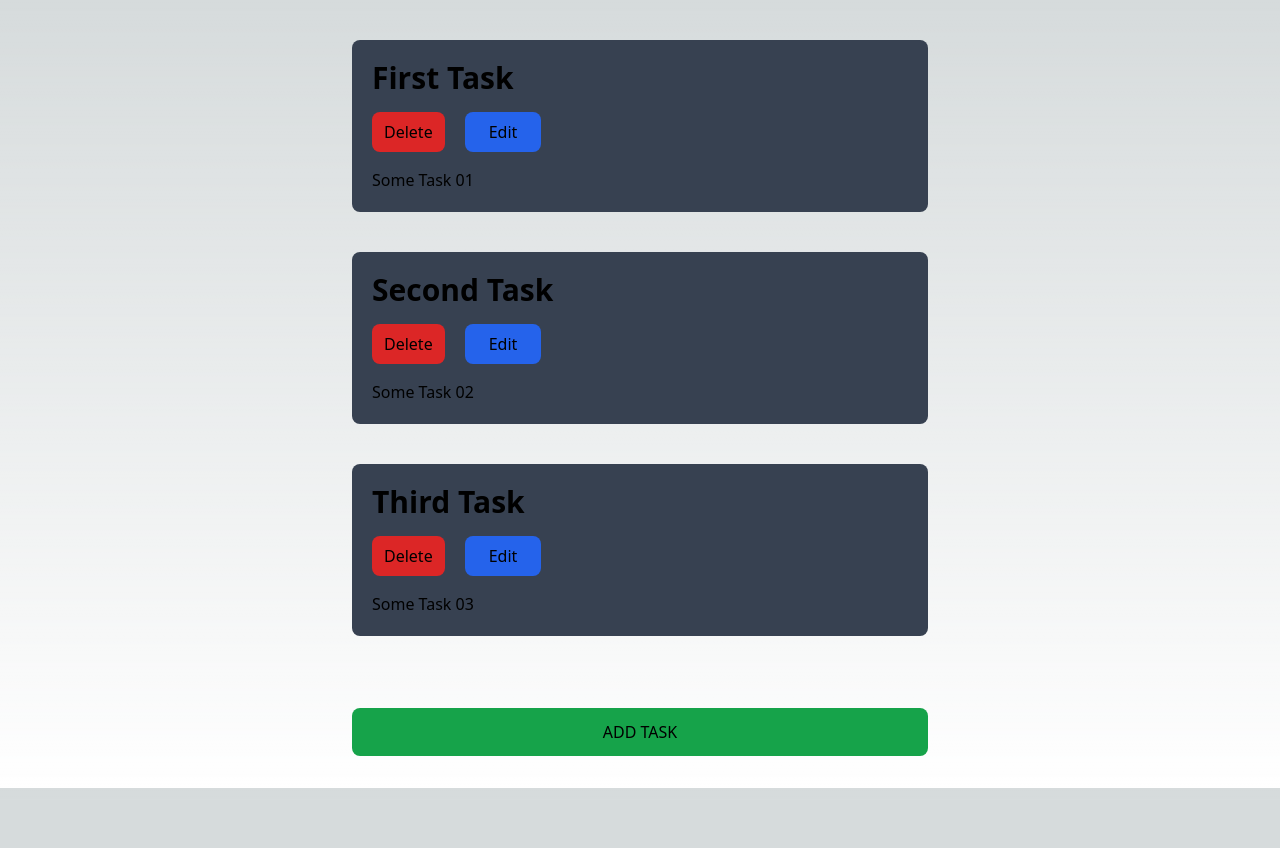
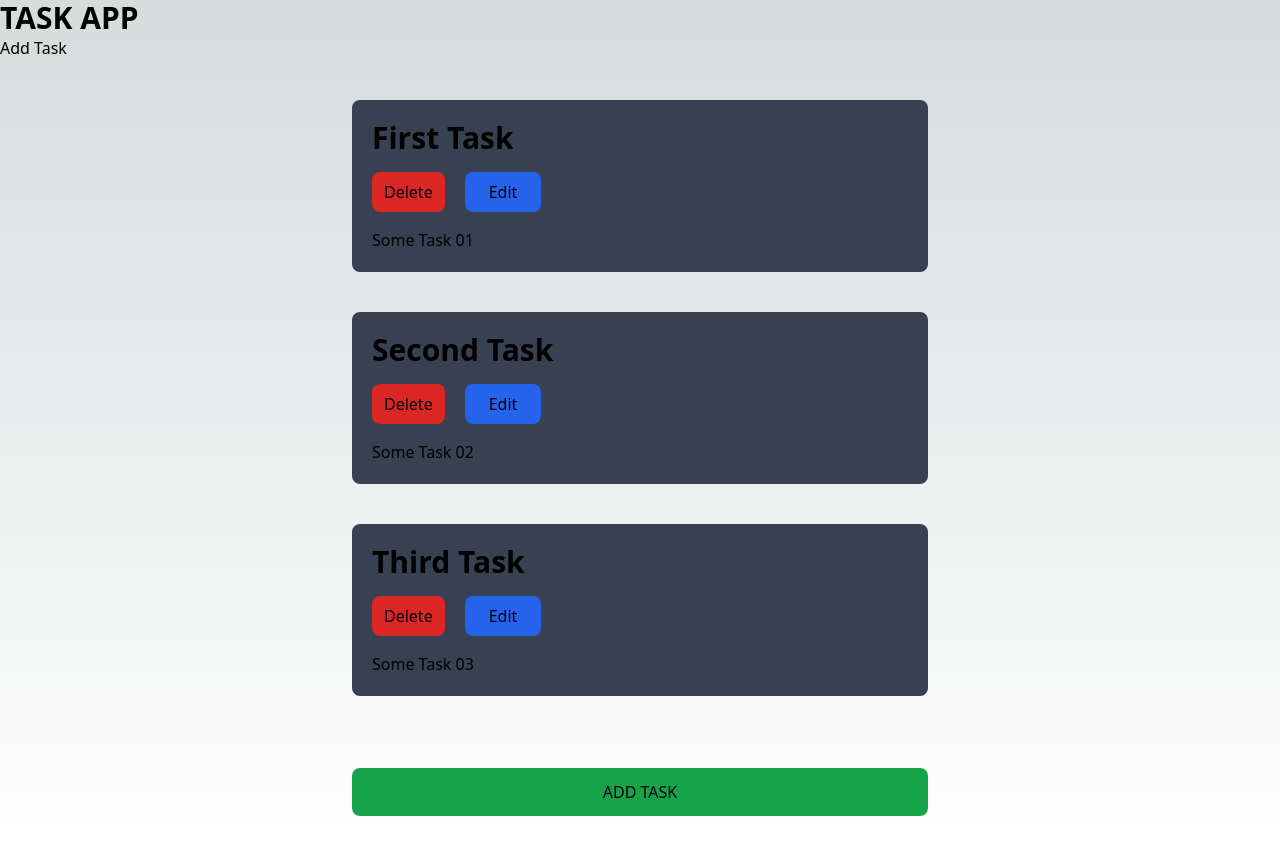
Before and after one commit to Joseduardo25/nextjs-context-crud, a Next.js app: page / in a window 1280 px wide. Before the commit the page ends 800 px from the top, so only its background shows below. Built offline with nearby package versions, Linux system fonts and the light colour scheme.

Commit message:
add: NavBar component inside main page

```diff
--- a/src/app/layout.js
+++ b/src/app/layout.js
@@ -1,5 +1,6 @@
 import TasksProvider from '@/context/TasksContext'
 import './globals.css'
+import { Navbar } from '@/components/Navbar'
 // import { Inter } from 'next/font/google'
 
 // const inter = Inter({ subsets: ['latin'] })
@@ -16,6 +17,7 @@ export default function RootLayout({ children }) {
         // className={inter.className}
       >
         <TasksProvider>
+          <Navbar/>
           {children}
         </TasksProvider>
       </body>
```
